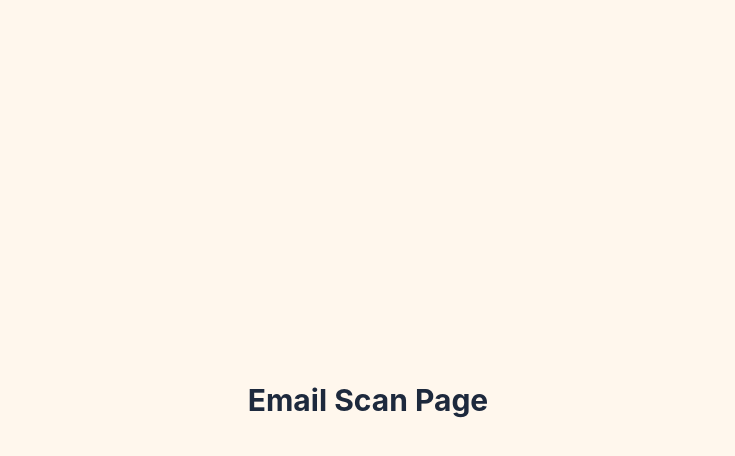
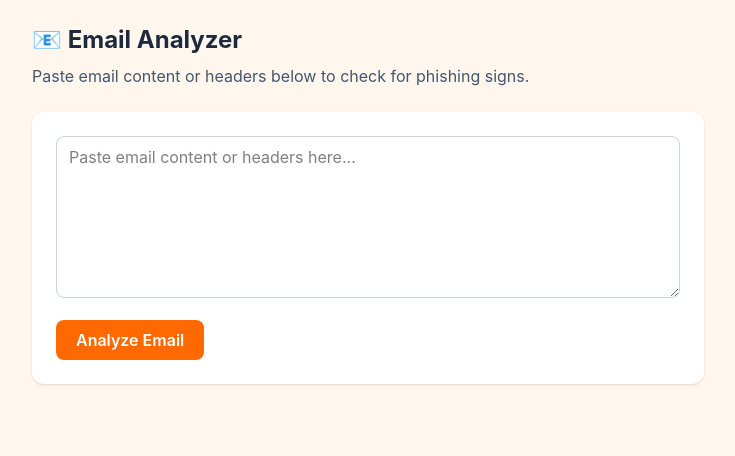
Before and after one commit to jiya10patel/ThreatShield-AI-5th-sem-SGP, a React app in the folder frontend/: page /email-scan in a window 1280 px wide. Shown: the top 456 px of the page, without its empty margins (272-1007 px from the left). Built offline with nearby package versions, Linux system fonts and the light colour scheme; sample sign-in values are in the browser's storage; the HTML template or start-up script is replaced by a standard one.

Commit message:
Week 4: Email Analyzer UI complete

```diff
--- a/frontend/src/pages/emailscan.jsx
+++ b/frontend/src/pages/emailscan.jsx
@@ -1,7 +1,174 @@
+import { useState } from "react";
+// import api from "../api/axios"; // will be used once backend is ready
+
 function EmailScan() {
+  const [emailInput, setEmailInput] = useState("");
+  const [loading, setLoading] = useState(false);
+  const [result, setResult] = useState(null);
+  const [error, setError] = useState("");
+
+  const handleScan = async (e) => {
+    e.preventDefault();
+    setError("");
+    setResult(null);
+
+    if (!emailInput.trim()) {
+      setError("Please paste email content or headers to analyze.");
+      return;
+    }
+
+    setLoading(true);
+
+    // ---- TEMPORARY DUMMY SCAN (remove once real backend is ready) ----
+    setTimeout(() => {
+      const lower = emailInput.toLowerCase();
+      const dangerWords = ["urgent", "verify your account", "click here", "suspended", "prize", "winner"];
+      const hasDangerWord = dangerWords.some((w) => lower.includes(w));
+
+      let dummyResult;
+      if (hasDangerWord) {
+        dummyResult = {
+          riskLevel: "Malicious",
+          spf: "Fail",
+          dkim: "Fail",
+          dmarc: "Fail",
+          findings: [
+            "Sender domain does not match reply-to address",
+            "Email contains urgency-based manipulative language",
+            "Suspicious embedded link detected",
+          ],
+          recommendation:
+            "This email shows strong signs of phishing. Do not click any links or reply with personal information.",
+        };
+      } else {
+        dummyResult = {
+          riskLevel: "Safe",
+          spf: "Pass",
+          dkim: "Pass",
+          dmarc: "Pass",
+          findings: [
+            "Sender authentication checks passed",
+            "No suspicious links detected",
+          ],
+          recommendation: "No major threats detected. Email appears legitimate.",
+        };
+      }
+
+      setResult(dummyResult);
+      setLoading(false);
+    }, 1000);
+    // -------------------------------------------------------------
+
+    /* REAL VERSION (use this once Harshil's backend is ready):
+    try {
+      const response = await api.post("/email", { content: emailInput });
+      setResult(response.data);
+    } catch (err) {
+      setError("Analysis failed. Please try again.");
+    } finally {
+      setLoading(false);
+    }
+    */
+  };
+
+  const getBadgeColor = (level) => {
+    if (level === "Safe") return "bg-green-100 text-green-700 border-green-400";
+    if (level === "Suspicious") return "bg-yellow-100 text-yellow-700 border-yellow-400";
+    return "bg-red-100 text-red-700 border-red-400";
+  };
+
+  const getCheckColor = (status) => {
+    return status === "Pass" ? "text-green-600" : "text-red-600";
+  };
+
   return (
-    <div className="min-h-screen flex items-center justify-center bg-orange-50">
-      <h1 className="text-3xl font-bold text-slate-800">Email Scan Page</h1>
+    <div className="min-h-screen bg-orange-50 p-6">
+      <div className="max-w-2xl mx-auto">
+        <h1 className="text-2xl font-bold text-slate-800 mb-2">📧 Email Analyzer</h1>
+        <p className="text-slate-600 mb-6">
+          Paste email content or headers below to check for phishing signs.
+        </p>
+
+        {/* Input form */}
+        <form
+          onSubmit={handleScan}
+          className="bg-white rounded-xl shadow p-6 mb-6"
+        >
+          <textarea
+            value={emailInput}
+            onChange={(e) => setEmailInput(e.target.value)}
+            placeholder="Paste email content or headers here..."
+            rows={6}
+            className="w-full border border-slate-300 rounded-lg px-3 py-2 mb-4 focus:outline-none focus:ring-2 focus:ring-orange-400"
+          />
+          <button
+            type="submit"
+            disabled={loading}
+            className="bg-orange-500 hover:bg-orange-600 text-white font-semibold px-5 py-2 rounded-lg transition disabled:opacity-50"
+          >
+            {loading ? "Analyzing..." : "Analyze Email"}
+          </button>
+        </form>
+
+        {error && <p className="text-red-500 text-sm mb-4">{error}</p>}
+
+        {/* Results */}
+        {result && (
+          <div className="bg-white rounded-xl shadow p-6">
+            <div className="flex justify-between items-center mb-4">
+              <h2 className="text-lg font-semibold text-slate-800">
+                Analysis Result
+              </h2>
+              <span
+                className={`text-sm font-semibold px-3 py-1 rounded-full border ${getBadgeColor(
+                  result.riskLevel
+                )}`}
+              >
+                {result.riskLevel}
+              </span>
+            </div>
+
+            {/* Authentication checks */}
+            <div className="grid grid-cols-3 gap-3 mb-4">
+              <div className="bg-slate-50 rounded-lg p-3 text-center">
+                <p className="text-xs text-slate-500 mb-1">SPF</p>
+                <p className={`font-semibold ${getCheckColor(result.spf)}`}>
+                  {result.spf}
+                </p>
+              </div>
+              <div className="bg-slate-50 rounded-lg p-3 text-center">
+                <p className="text-xs text-slate-500 mb-1">DKIM</p>
+                <p className={`font-semibold ${getCheckColor(result.dkim)}`}>
+                  {result.dkim}
+                </p>
+              </div>
+              <div className="bg-slate-50 rounded-lg p-3 text-center">
+                <p className="text-xs text-slate-500 mb-1">DMARC</p>
+                <p className={`font-semibold ${getCheckColor(result.dmarc)}`}>
+                  {result.dmarc}
+                </p>
+              </div>
+            </div>
+
+            {/* Findings */}
+            <div className="mb-4">
+              <h3 className="text-sm font-semibold text-slate-700 mb-2">
+                Findings
+              </h3>
+              <ul className="list-disc list-inside text-sm text-slate-600 space-y-1">
+                {result.findings.map((finding, i) => (
+                  <li key={i}>{finding}</li>
+                ))}
+              </ul>
+            </div>
+
+            {/* Recommendation */}
+            <div className="bg-orange-50 border border-orange-200 rounded-lg p-3 text-sm text-slate-700">
+              💡 {result.recommendation}
+            </div>
+          </div>
+        )}
+      </div>
     </div>
   );
 }
```
